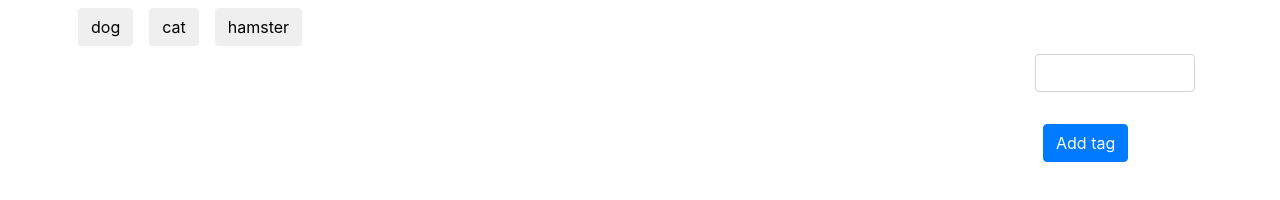
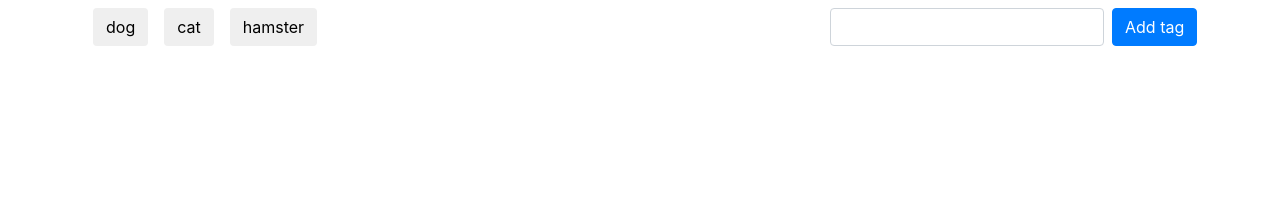
Before and after one commit to ohsnaplol/giphylist, a plain HTML site: page index.html in a window 1280 px wide. Drawn offline with nearby package versions, Linux system fonts and the light colour scheme.

Commit message:
Put tag adder inline with tags

```diff
--- a/index.html
+++ b/index.html
@@ -11,18 +11,19 @@
   <body>
     <div class="container">
       <!-- Tag selection -->
-      <div class="row" id="tagList"></div>
+      <div class="row">
+        <div class="col-md-8" id="tagList"></div>
+        <!-- Tag adder -->
+        <form class="form-inline">
+          <input type="text" id="input" class="form-control">
+          <button type="submit" class="btn btn-primary" id="addBtn">Add tag</button>
+        </form>
+      </div>
       <!-- 2nd row -->
       <div class="row">
         <!-- Gif display -->
-        <div class="col-md-10" id="gifDisplay"></div>
-        <!-- Tag adder -->
-        <div class="col-md-2">
-          <input type="text" id="input" class="form-control"><br>
-          <button type="button" class="btn btn-primary" id="addBtn">Add tag</button>
-        </div>
+        <div id="gifDisplay"></div>
       </div>
-
     </div>
   </body>
 </html>
```
